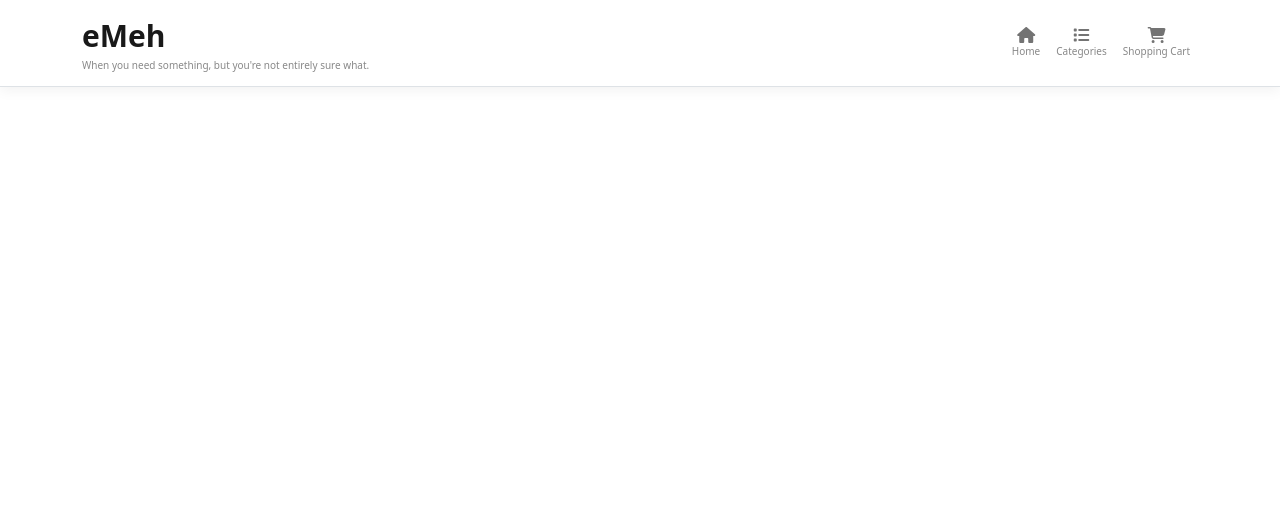
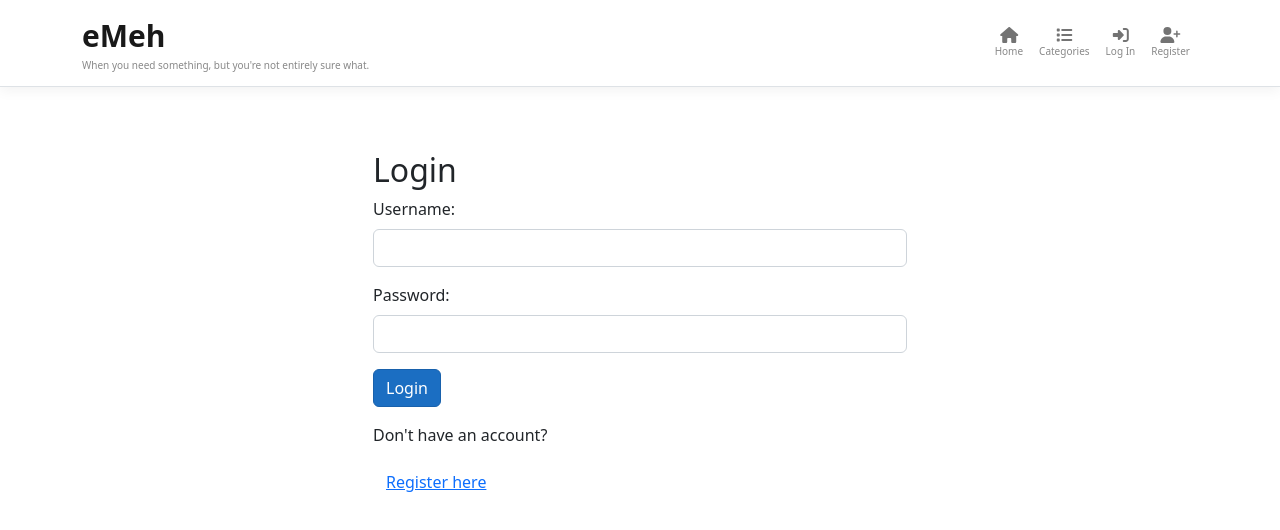
Before and after one commit to Serhii-TSU/eMeh, a React (Create React App) app in the folder eMeh/ClientApp/: page /login in a window 1280 px wide. Shown: the top 530 px of the page. Built offline with nearby package versions, Linux system fonts and the light colour scheme.

Commit message:
Add new pages + authentication fromt-end using React Context

```diff
--- /dev/null
+++ b/eMeh/ClientApp/src/AuthContext.js
@@ -0,0 +1,28 @@
+import React, { createContext, useState, useContext } from 'react';
+
+
+const AuthContext = createContext();
+
+
+export const AuthProvider = ({ children }) => {
+
+  const [isLoggedIn, setIsLoggedIn] = useState(false);
+
+
+  const login = () => {
+    setIsLoggedIn(true);
+  };
+
+  const logout = () => {
+    setIsLoggedIn(false);
+  };
+
+  return (
+    <AuthContext.Provider value={{ isLoggedIn, login, logout }}>
+      {children}
+    </AuthContext.Provider>
+  );
+};
+
+
+export const useAuth = () => useContext(AuthContext);
--- /dev/null
+++ b/eMeh/ClientApp/src/components/Authorization/LoginPage.js
@@ -0,0 +1,65 @@
+import React, { useState } from 'react';
+import { Button, Form, FormGroup, Label, Input, Container, Row, Col, NavLink } from 'reactstrap';
+import { Link } from 'react-router-dom';
+
+const LoginPage = () => {
+
+
+  const [username, setUsername] = useState('');
+  const [password, setPassword] = useState('');
+
+  const handleUsernameChange = (e) => {
+    setUsername(e.target.value);
+  };
+
+  const handlePasswordChange = (e) => {
+    setPassword(e.target.value);
+  };
+
+  const handleLogin = () => {
+    console.log('Logging in with:', username, password);
+  };
+
+  return (
+    <Container fluid>
+      <Row className="justify-content-center">
+        <Col lg={{ size: 6, offset: 0 }} md={{ size: 8, offset: 0 }} sm={{ size: 10, offset: 0 }} xs="12" className="mt-5">
+          <div className="login-form">
+            <h2>Login</h2>
+            <Form>
+              <FormGroup>
+                <Label for="username">Username:</Label>
+                <Input
+                  type="text"
+                  id="username"
+                  value={username}
+                  onChange={handleUsernameChange}
+                />
+              </FormGroup>
+              <FormGroup>
+                <Label for="password">Password:</Label>
+                <Input
+                  type="password"
+                  id="password"
+                  value={password}
+                  onChange={handlePasswordChange}
+                />
+              </FormGroup>
+              <Button color="primary" onClick={handleLogin}>
+                Login
+              </Button>
+              <div className="mt-3">
+                <p>Don't have an account?</p>
+                <Button tag={Link} to="/register" color="link">
+                  Register here
+                </Button>
+              </div>
+            </Form>
+          </div>
+        </Col>
+      </Row>
+    </Container>
+  );
+};
+
+export default LoginPage;
--- /dev/null
+++ b/eMeh/ClientApp/src/components/Authorization/RegisterPage.js
@@ -0,0 +1,56 @@
+import React, { useState } from 'react';
+import { Button, Form, FormGroup, Label, Input, Container, Row, Col } from 'reactstrap';
+
+const RegisterPage = () => {
+  const [email, setEmail] = useState('');
+  const [password, setPassword] = useState('');
+
+  const handleEmailChange = (e) => {
+    setEmail(e.target.value);
+  };
+
+  const handlePasswordChange = (e) => {
+    setPassword(e.target.value);
+  };
+
+  const handleSignIn = () => {
+    console.log('Signing in with:', email, password);
+  };
+
+  return (
+    <Container fluid>
+      <Row className="justify-content-center">
+        <Col lg={{ size: 6, offset: 0 }} md={{ size: 8, offset: 0 }} sm={{ size: 10, offset: 0 }} xs="12" className="mt-5">
+          <div className="signin-form">
+            <h2>Register</h2>
+            <Form>
+              <FormGroup>
+                <Label for="email">Email:</Label>
+                <Input
+                  type="email"
+                  id="email"
+                  value={email}
+                  onChange={handleEmailChange}
+                />
+              </FormGroup>
+              <FormGroup>
+                <Label for="password">Password:</Label>
+                <Input
+                  type="password"
+                  id="password"
+                  value={password}
+                  onChange={handlePasswordChange}
+                />
+              </FormGroup>
+              <Button color="primary" onClick={handleSignIn}>
+                Sign In
+              </Button>
+            </Form>
+          </div>
+        </Col>
+      </Row>
+    </Container>
+  );
+};
+
+export default RegisterPage;
--- a/eMeh/ClientApp/src/components/NavMenu.js
+++ b/eMeh/ClientApp/src/components/NavMenu.js
@@ -1,11 +1,15 @@
 import React, { useState } from 'react';
 import { Collapse, Navbar, NavbarBrand, NavbarToggler, NavItem, NavLink, Dropdown, DropdownToggle, DropdownMenu, DropdownItem } from 'reactstrap';
 import { Link } from 'react-router-dom';
-import { FontAwesomeIcon } from '@fortawesome/react-fontawesome'
-import { faHome, faList, faShoppingCart } from '@fortawesome/free-solid-svg-icons'
+import { FontAwesomeIcon } from '@fortawesome/react-fontawesome';
+import { faHome, faList, faShoppingCart, faRightToBracket, faUserPlus, faUser, faRightFromBracket } from '@fortawesome/free-solid-svg-icons';
+import { useAuth } from '../AuthContext';
 import './NavMenu.css';
 
 const NavMenu = () => {
+
+  const { isLoggedIn, login, logout } = useAuth();
+
   const [collapsed, setCollapsed] = useState(true);
   const [dropdownOpen, setDropdownOpen] = useState(false);
 
@@ -60,12 +64,43 @@ const NavMenu = () => {
                 </DropdownItem>
               </DropdownMenu>
             </Dropdown>
+            {isLoggedIn ? (
+              <div style={{ display: "flex" }}>
                 <NavItem>
                   <NavLink tag={Link} className="navmenu-item" to="/shopping-cart">
                     <FontAwesomeIcon icon={faShoppingCart} />
                     <span className="navmenu-name">Shopping Cart</span>
                   </NavLink>
                 </NavItem>
+                <NavItem>
+                  <NavLink tag={Link} className="navmenu-item" to="/account">
+                    <FontAwesomeIcon icon={faUser} />
+                    <span className="navmenu-name">My account</span>
+                  </NavLink>
+                </NavItem>
+                <NavItem>
+                  <NavLink tag={Link} className="navmenu-item" to="/logout">
+                    <FontAwesomeIcon icon={faRightFromBracket} />
+                    <span className="navmenu-name">Log Out</span>
+                  </NavLink>
+                </NavItem>
+              </div>
+              ) : (
+              <div style={{ display: "flex" }}>
+                <NavItem>
+                  <NavLink tag={Link} className="navmenu-item" to="/login">
+                    <FontAwesomeIcon icon={faRightToBracket} />
+                    <span className="navmenu-name">Log In</span>
+                  </NavLink>
+                </NavItem>
+                <NavItem>
+                  <NavLink tag={Link} className="navmenu-item" to="/register">
+                    <FontAwesomeIcon icon={faUserPlus} />
+                    <span className="navmenu-name">Register</span>
+                  </NavLink>
+                </NavItem>
+              </div>
+            )}
           </ul>
         </Collapse>
       </Navbar>
--- a/eMeh/ClientApp/src/components/ShoppingCart.js
+++ b/eMeh/ClientApp/src/components/ShoppingCart.js
@@ -1,6 +1,11 @@
 import React, { useState } from 'react';
+import { useAuth } from '../AuthContext';
+import { Navigate } from 'react-router-dom';
 
 const ShoppingCart = () => {
+
+  const { isLoggedIn } = useAuth();
+
   const [currentCount, setCurrentCount] = useState(0);
 
   const incrementCounter = () => {
@@ -9,10 +14,16 @@ const ShoppingCart = () => {
 
   return (
     <div>
-      <h1>Counter</h1>
-      <p>This is a simple example of a React component.</p>
-      <p aria-live="polite">Current count: <strong>{currentCount}</strong></p>
-      <button className="btn btn-primary" onClick={incrementCounter}>Increment</button>
+      {isLoggedIn ? (
+        <div>
+          <h1>Counter</h1>
+          <p>This is a simple example of a React component.</p>
+          <p aria-live="polite">Current count: <strong>{currentCount}</strong></p>
+          <button className="btn btn-primary" onClick={incrementCounter}>Increment</button>
+        </div>
+      ) : (
+        <Navigate to="/login" />
+      )}
     </div>
   );
 };
--- a/eMeh/ClientApp/src/index.js
+++ b/eMeh/ClientApp/src/index.js
@@ -6,13 +6,17 @@ import App from './App';
 import * as serviceWorkerRegistration from './serviceWorkerRegistration';
 import reportWebVitals from './reportWebVitals';
 
+import { AuthProvider } from './AuthContext';
+
 const baseUrl = document.getElementsByTagName('base')[0].getAttribute('href');
 const rootElement = document.getElementById('root');
 const root = createRoot(rootElement);
 
 root.render(
   <BrowserRouter basename={baseUrl}>
-    <App />
+    <AuthProvider>
+      <App />
+    </AuthProvider>
   </BrowserRouter>);
 
 // If you want your app to work offline and load faster, you can change
```
Also changed, not shown: eMeh/ClientApp/src/AppRoutes.js (+10 -0 lines). Lines whose indentation alone changed are shown as unchanged.
